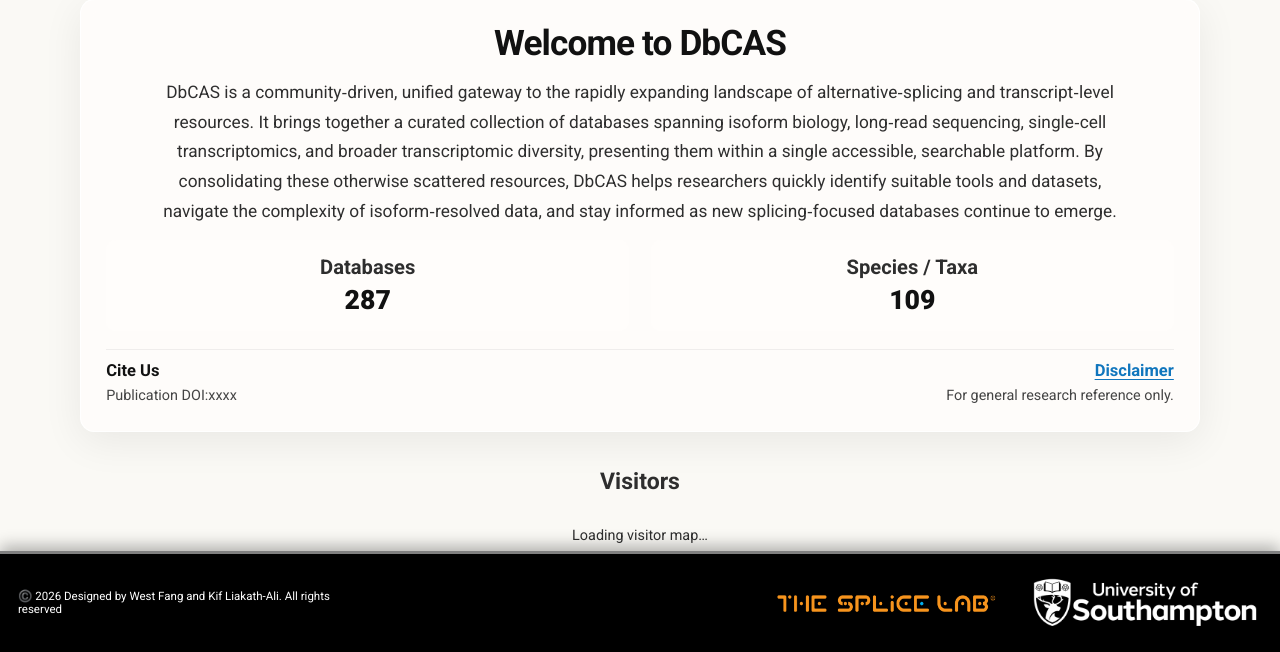
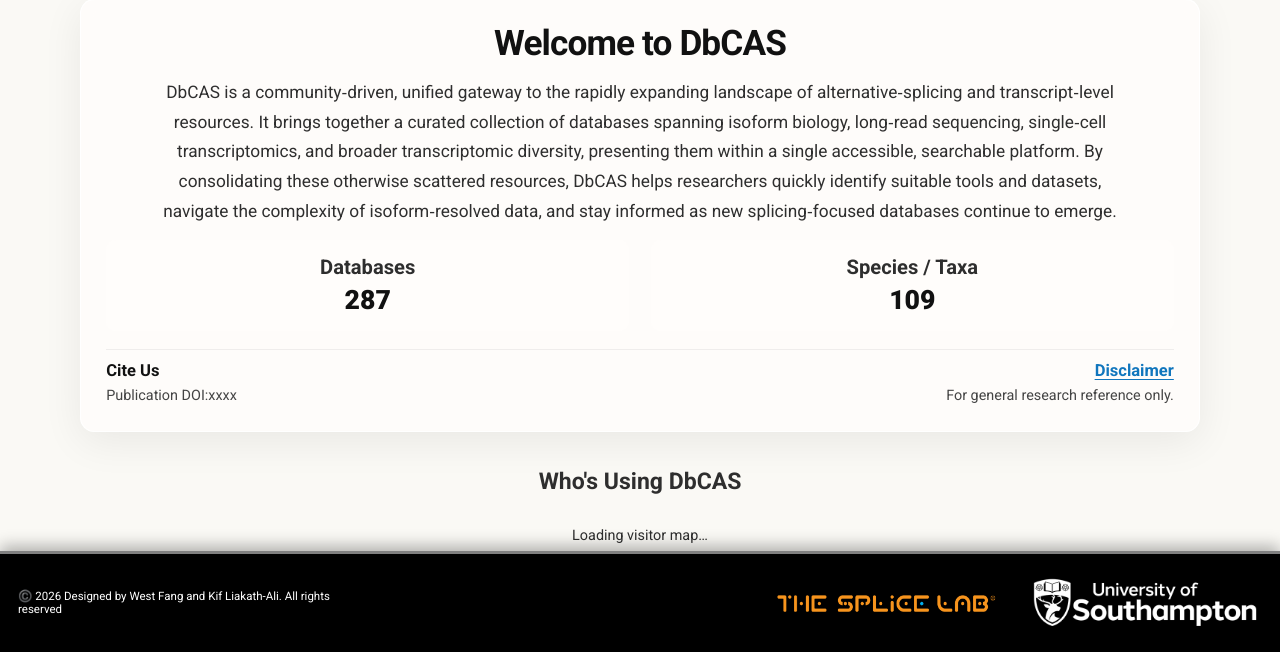
Before and after one commit to 1413362251/DbCAS, a Python web app: template Programmes/web/templates/home.html in a window 1280 px wide. Shown: the part 465-1117 px from the top of the page. Run offline with Jinja, Linux system fonts and the light colour scheme; the template is opened without the code that fills it, so the values that code supplies are empty; some libraries are stand-ins or nearby versions.

Commit message:
Rename homepage visitor section heading

```diff
--- a/Programmes/web/templates/home.html
+++ b/Programmes/web/templates/home.html
@@ -56,7 +56,7 @@
         </div>
 
         <section class="visitor-map" id="visitor-map" aria-labelledby="visitor-map-title">
-            <h2 id="visitor-map-title">Visitors</h2>
+            <h2 id="visitor-map-title">Who's Using DbCAS</h2>
             <div class="visitor-map__stage">
                 <p class="visitor-map__status" id="visitor-map-status" role="status" hidden></p>
                 <!-- Request a 2x background; CSS limits the displayed map to 720px. -->
```
